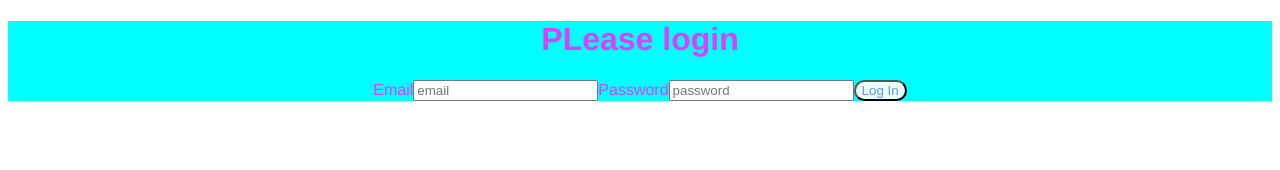
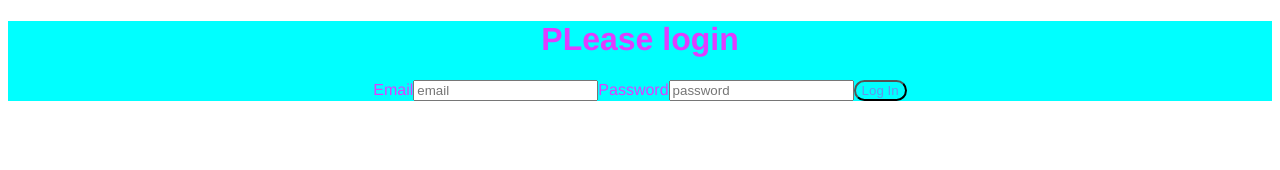
Before and after one commit to chriszc97/Festival, a Vue app in the folder festival/: page /login in a window 1280 px wide. In both pictures the pointer is over the button "Log In". Shown: the top 170 px of the page. Built offline with nearby package versions, Linux system fonts and the light colour scheme.

Commit message:
hover effect

```diff
--- a/festival/src/components/PostCard.vue
+++ b/festival/src/components/PostCard.vue
@@ -83,7 +83,7 @@ img{
   justify-self: center;
   margin-left: 68vh
 }
-button{
+Button{
 
   /* font-size: 17px; */
   color:cornflowerblue;
@@ -91,7 +91,8 @@ button{
   display: inline-block;
   border-radius: 1.4vh;
 }
-
-
-
+Button:hover{
+    background-color: transparent;
+    box-shadow: none;
+}
 </style>
--- a/festival/src/components/UploadPost.vue
+++ b/festival/src/components/UploadPost.vue
@@ -77,5 +77,9 @@ Button{
   display: inline-block;
   border-radius: 1.4vh;
 }
+Button:hover{
+    background-color: transparent;
+    box-shadow: none;
+}
 
 </style>
```
